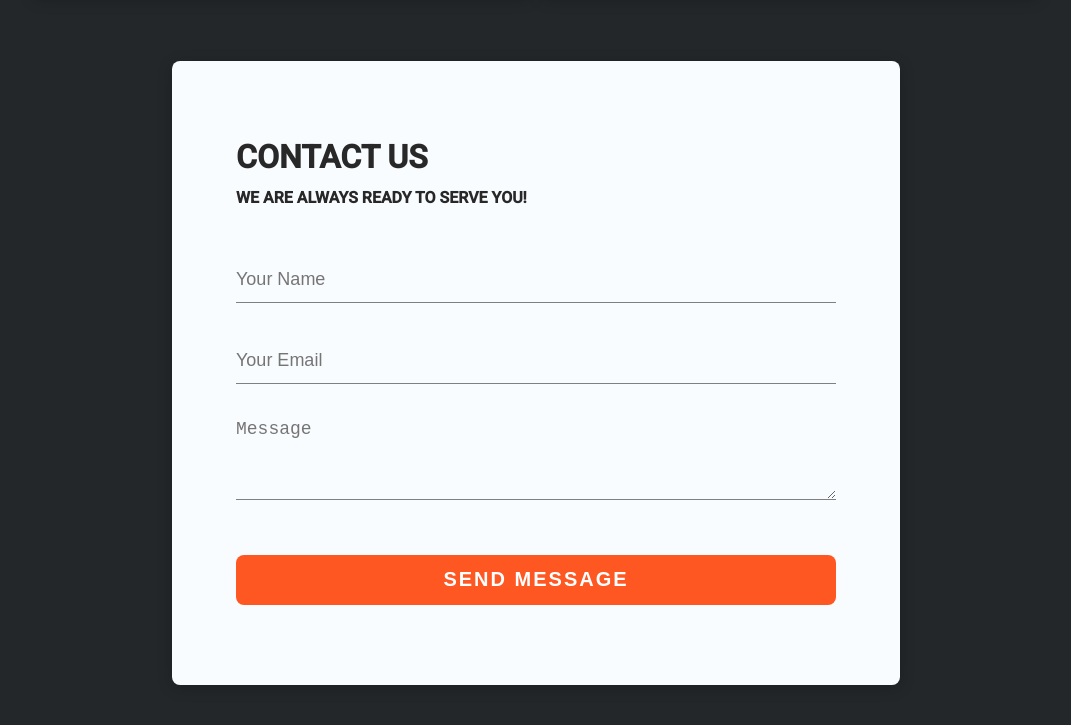
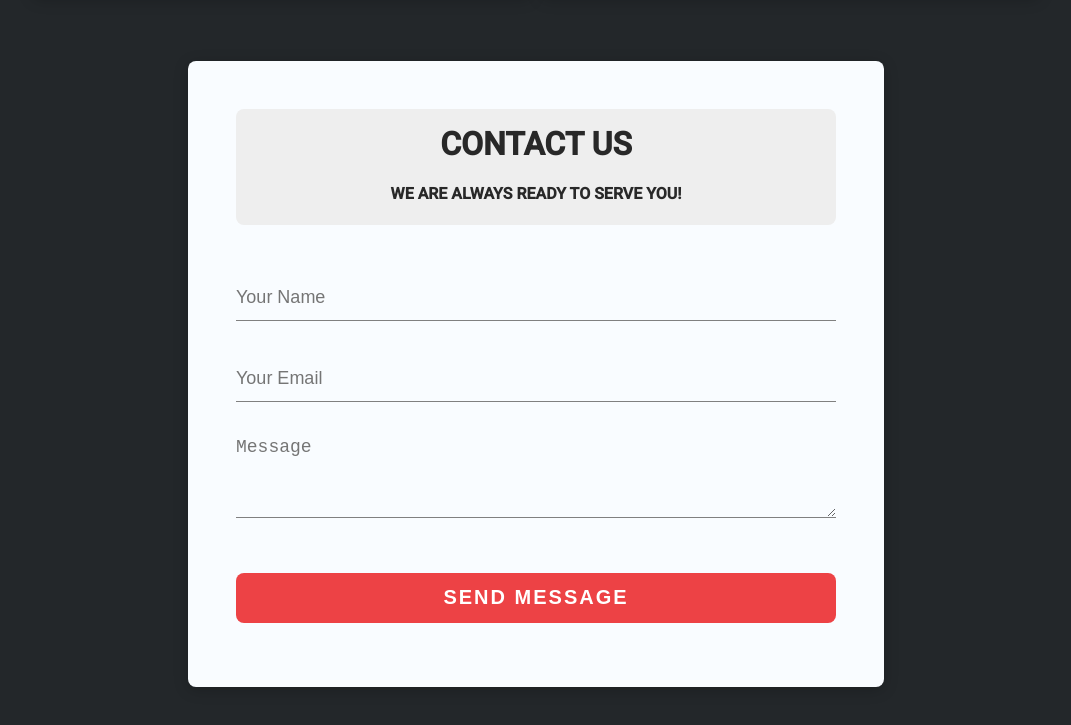
Before and after one commit to leath-dub/groupBA, a plain HTML site: page index.html in a window 1280 px wide. Shown: the part 952-1677 px from the top of the page, without its empty margins (104-1175 px from the left). Drawn offline with nearby package versions, Linux system fonts and the light colour scheme; a web font is replaced by a local one.

Commit message:
master commit

```diff
--- a/css/main.css
+++ b/css/main.css
@@ -381,18 +381,26 @@ ul.donation li span {
 .contact-wrapper {
     width: 600px;
     background-color: var(--white);
-    padding: 4em;
+    padding: 3em;
     border-radius: 0.5rem;
     box-shadow: 0px 3px 15px rgba(0,0,0,0.2);
 }
 .contact-title {
+    display: flex;
+    flex-direction: column;
+    align-items: center;
+    flex-wrap: wrap;
     color: #282828;
     text-transform: uppercase;
     transition: all 4s ease-in-out;
+    background-color: #eeeeee;
+    padding: 0.5rem;
+    border-radius: 0.5rem;
 }
 .contact-title h1 {
     font-size: 32px;
-    line-height: 10px;
+    margin-top: 0.5rem;
+    margin-bottom: 0.5rem;
 }
 .contact-title h2 {
     font-size: 16px;
@@ -417,7 +425,7 @@ input {
 }
 form .submit {
     border-radius: 0.5rem;
-    background: #ff5722;
+    background: #ed4245;
     border-color: transparent;
     color: #FFFFFF;
     font-size: 20px;
@@ -428,7 +436,7 @@ form .submit {
     transition: all 0.5s ease;
 }
 form .submit:hover {
-    background-color: #251083;
+    background-color: #7289da;
     cursor: pointer;
 }
 /* -====================================- */
```
